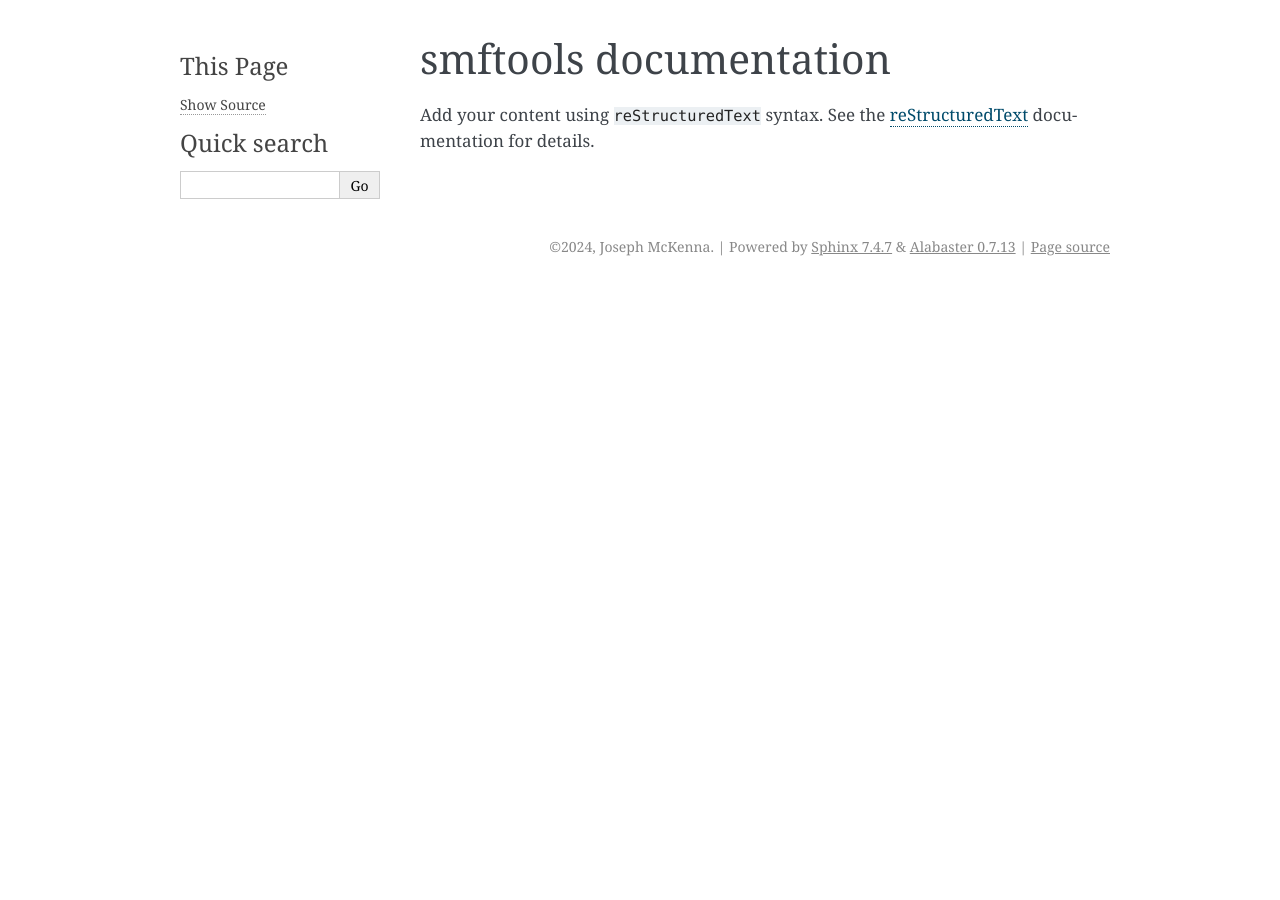
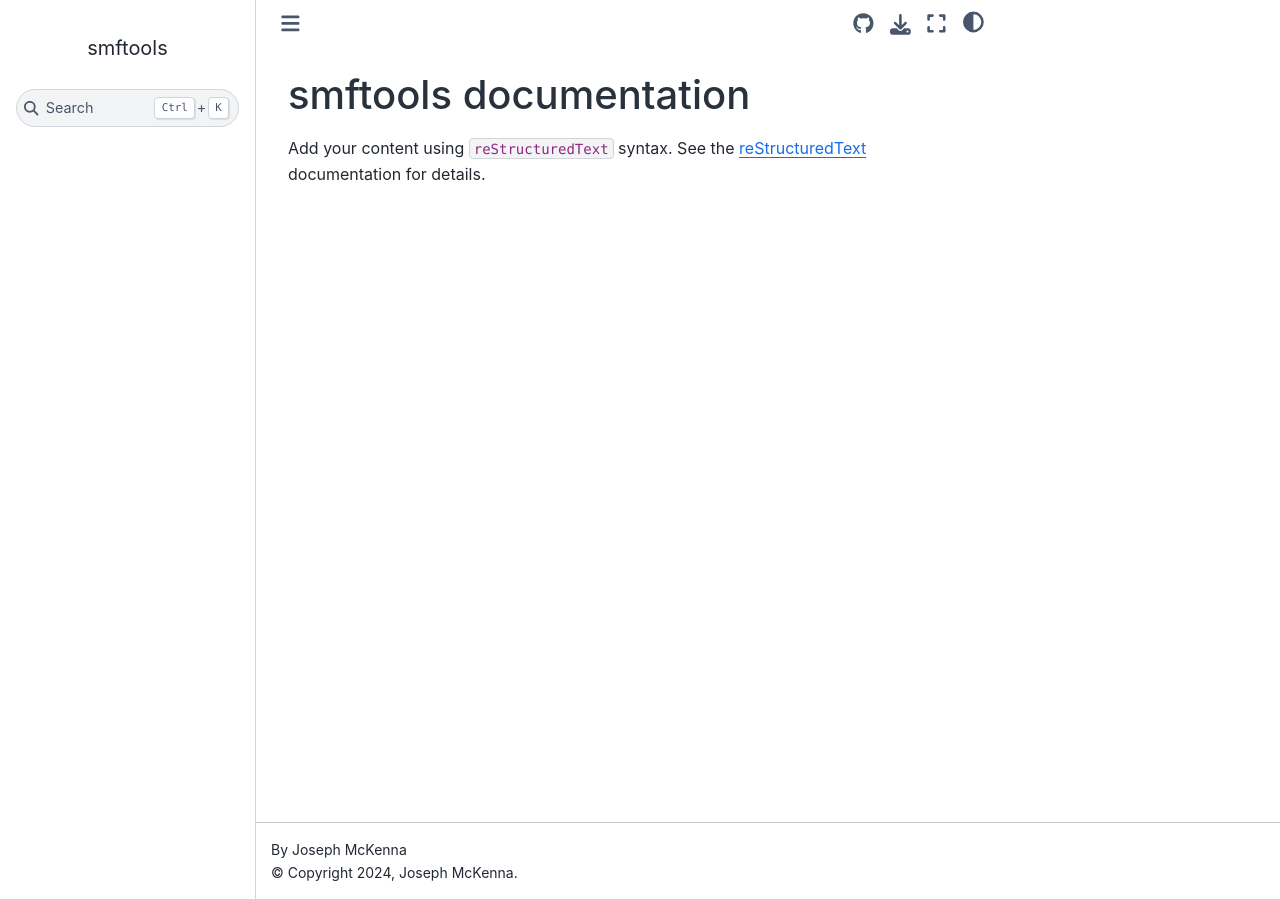
Before and after one commit to jkmckenna/smftools, a Sphinx documentation site: the page built from docs/source/index.rst, in a window 1280 px wide. Built offline with Sphinx 7.4.7 and the Sphinx Book theme 1.1.4, drawn with Linux system fonts in a browser that asks for light colours.

Commit message:
Update conf.py

```diff
--- a/docs/source/conf.py
+++ b/docs/source/conf.py
@@ -10,6 +10,7 @@
 copyright = '2024, Joseph McKenna'
 author = 'Joseph McKenna'
 release = '0.1.0'
+repository_url = 'https://github.com/jkmckenna/smftools'
 
 # -- General configuration ---------------------------------------------------
 # https://www.sphinx-doc.org/en/master/usage/configuration.html#general-configuration
@@ -19,10 +20,27 @@
 templates_path = ['_templates']
 exclude_patterns = []
 
-
+html_context = {
+    "display_github": True,
+    "github_user": "jkmckenna",
+    "github_repo": project,
+    "github_version": "main",
+    "conf_py_path": "/docs/source/",
+}
 
 # -- Options for HTML output -------------------------------------------------
 # https://www.sphinx-doc.org/en/master/usage/configuration.html#options-for-html-output
 
-html_theme = 'alabaster'
+html_theme = "sphinx_book_theme"
+html_title = project
+
+html_theme_options = {
+    "repository_url": repository_url,
+    "use_repository_button": True,
+    "logo_only": True,
+    "show_toc_level": 1,
+    "path_to_docs": "docs/",
+    "repository_branch": release,
+}
+
 html_static_path = ['_static']
```
